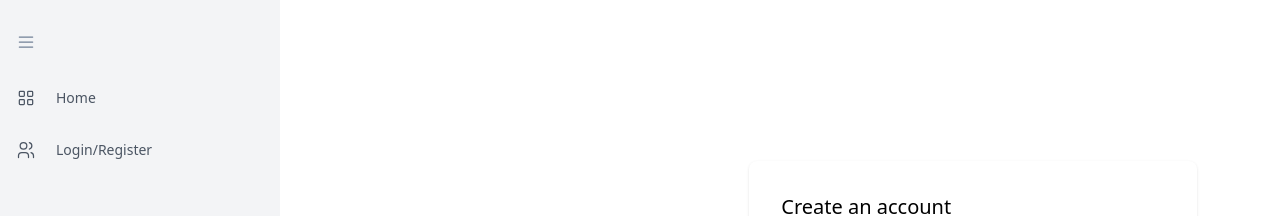
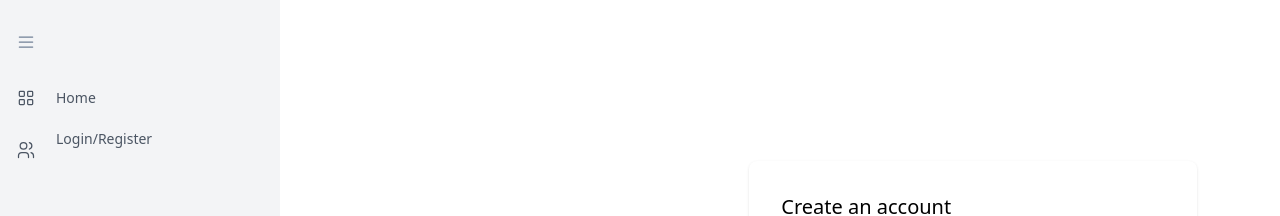
Before and after one commit to Abdulrahman-Al-Hasbani-UCLL/CloudNativeApp_Front-end, a Next.js app: page /login in a window 1280 px wide. Both pictures are taken after a click on the icon 26 px from the left and 42 px from the top of the page. Shown: the top 216 px of the page. Built offline with nearby package versions, Linux system fonts and the light colour scheme.

Commit message:
Fixed login/register text spacing

```diff
--- a/components/Sidebar/index.js
+++ b/components/Sidebar/index.js
@@ -107,11 +107,11 @@ const Sidebar = ({ data }) => {
                             Home
                         </Link>
                     </li>
-                    <li className="cursor-pointer text-gray-600 text-sm leading-3 tracking-normal mt-6 py-2 hover:text-blue-700 focus:text-blue-700 focus:outline-none flex items-center">
+                    <li className="cursor-pointer text-gray-600 text-sm tracking-normal mt-2 py-2 hover:text-blue-700 focus:text-blue-700 focus:outline-none flex items-center">
                         {data?.id ? (
                             <Link href="/logout" className="ml-2">Logout</Link>
                         ) : (
-                            <Link href="/login" className="ml-2">Login/Register</Link>
+                            <Link href="/login" className="ml-2 leading-relaxed">Login/Register</Link>
                         )}
                     </li>
                 </ul>
```
